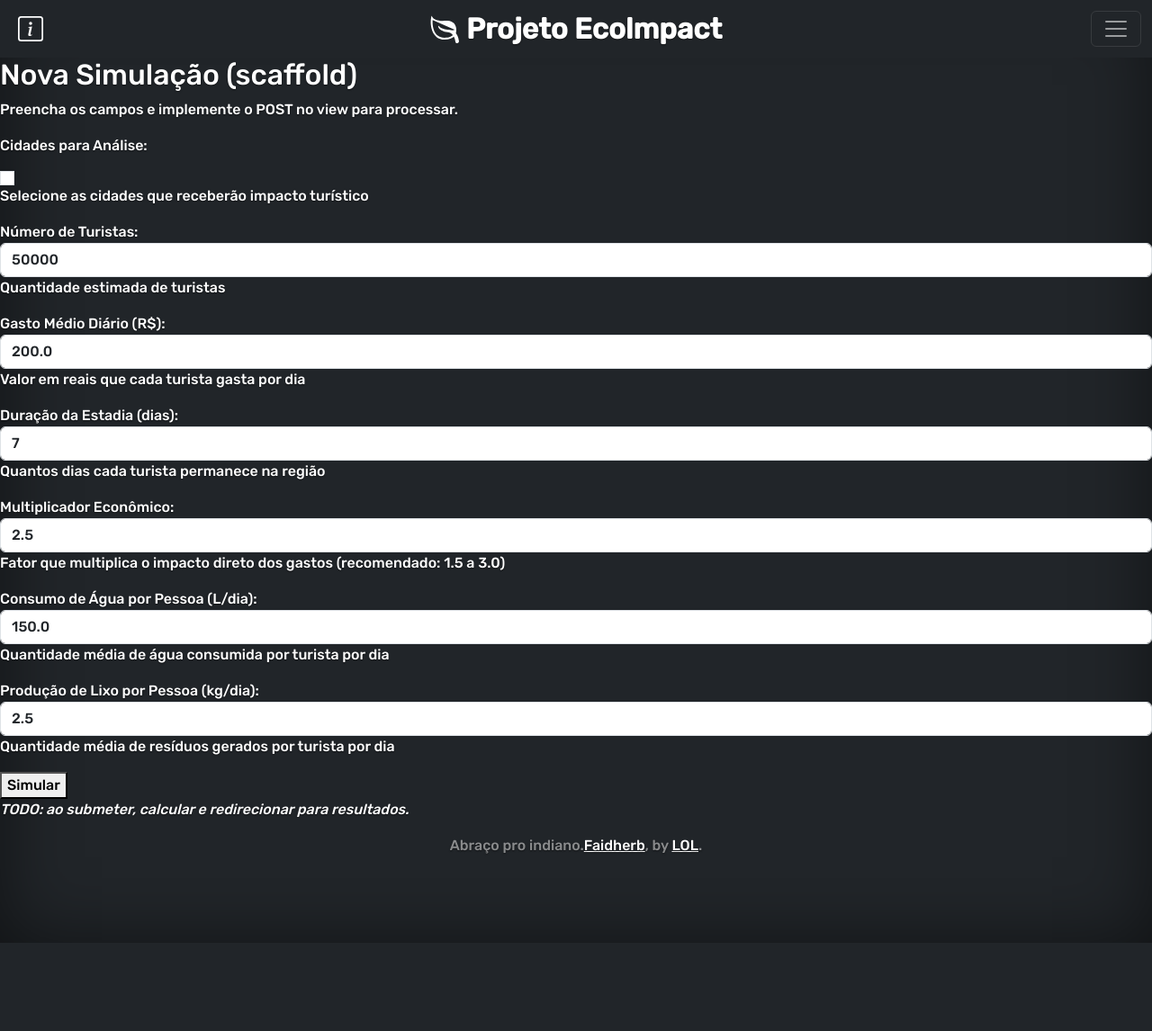
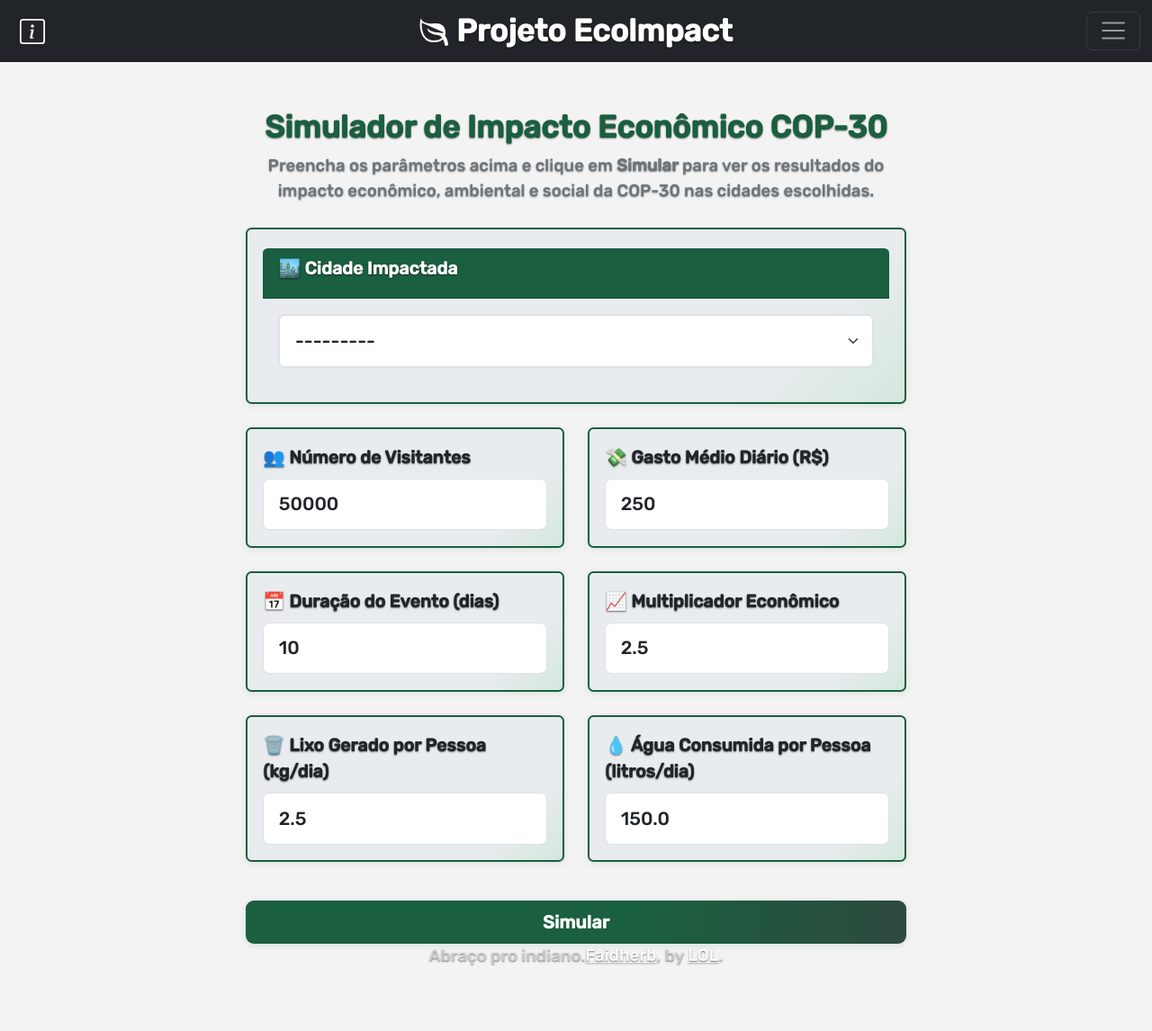
Before and after one commit to D-camara/EcoImpact, a Django app: template simulacao/templates/simulacao/form.html in a window 1280 px wide. Shown: the whole page at 90% size. Before the commit the page ends 1048 px from the top, so only its background shows below. Run offline with Django 5.2, Linux system fonts and the light colour scheme; the template is opened without the code that fills it: values that come from a table or form of the project are taken from there, others are empty.

Commit message:
feat: tela de parametros

```diff
--- a/ecoimpact/urls.py
+++ b/ecoimpact/urls.py
@@ -17,10 +17,13 @@ Including another URLconf
 
 from django.contrib import admin
 from django.urls import path, include
+
 from . import views
+from django.views.generic import TemplateView
 
 urlpatterns = [
     path('admin/', admin.site.urls),
+    path('simulador', TemplateView.as_view(template_name='simulador.html'), name='simulador_antigo'),
+    path('', include('simulacao.urls')),
     path('', views.home, name='home'),
-    path('', include('simulacao.urls')),
 ]
--- a/simulacao/forms.py
+++ b/simulacao/forms.py
@@ -30,86 +30,76 @@ class SimulacaoForm(forms.Form):
     """Formulário para simulação de impacto econômico da COP 30"""
 
     # Campo para seleção de cidades do banco de dados
-    cidades_selecionadas = forms.ModelMultipleChoiceField(
+    cidade_selecionada = forms.ModelChoiceField(
         queryset=Cidade.objects.all().order_by('nome'),
-        widget=CityCheckboxSelectMultiple(attrs={
-            'class': 'form-check-input'
+        widget=forms.Select(attrs={
+            'class': 'form-select h-12 text-base border-2 border-success/30',
         }),
-        label="Cidades para Análise",
-        help_text="Selecione as cidades que receberão impacto turístico",
+        label="Cidade Sede do Evento",
+        help_text="Escolha a cidade que sediará o evento COP-30",
         required=True
     )
 
-    numero_turistas = forms.IntegerField(
-        min_value=1,
+    numero_visitantes = forms.IntegerField(
         initial=50000,
-        label="Número de Turistas",
-        help_text="Quantidade estimada de turistas",
+        label="Número de Visitantes",
+        help_text="Quantidade estimada de visitantes",
         widget=forms.NumberInput(attrs={
-            'class': 'form-control',
-            'placeholder': 'Ex: 50000'
+            'class': 'form-control h-11',
+            'placeholder': '50000'
         })
     )
 
-    gasto_medio = forms.FloatField(
-        min_value=0.01,
-        initial=200.00,
+    gasto_medio_diario = forms.FloatField(
+        initial=250,
         label="Gasto Médio Diário (R$)",
-        help_text="Valor em reais que cada turista gasta por dia",
+        help_text="Valor médio gasto por pessoa/dia",
         widget=forms.NumberInput(attrs={
-            'class': 'form-control',
-            'placeholder': 'Ex: 200.00',
+            'class': 'form-control h-11',
+            'placeholder': '250',
             'step': '0.01'
         })
     )
 
-    duracao_estadia = forms.IntegerField(
-        min_value=1,
-        max_value=365,
-        initial=7,
-        label="Duração da Estadia (dias)",
-        help_text="Quantos dias cada turista permanece na região",
+    duracao_evento = forms.IntegerField(
+        initial=10,
+        label="Duração do Evento (dias)",
+        help_text="Número de dias do evento",
         widget=forms.NumberInput(attrs={
-            'class': 'form-control',
-            'placeholder': 'Ex: 7'
+            'class': 'form-control h-11',
+            'placeholder': '10'
         })
     )
 
     multiplicador = forms.FloatField(
-        min_value=0.1,
-        max_value=5.0,
         initial=2.5,
-        required=True,
         label="Multiplicador Econômico",
-        help_text="Fator que multiplica o impacto direto dos gastos (recomendado: 1.5 a 3.0)",
+        help_text="Fator multiplicador do impacto econômico (ex: 2.5)",
         widget=forms.NumberInput(attrs={
-            'class': 'form-control',
-            'placeholder': 'Ex: 2.5',
-            'step': '0.1'
+            'class': 'form-control h-11',
+            'placeholder': '2.5',
+            'step': '0.01'
         })
     )
 
-    # Novos parâmetros ambientais
-    consumo_agua_pessoa = forms.FloatField(
-        min_value=1.0,
-        initial=150.0,
-        label="Consumo de Água por Pessoa (L/dia)",
-        help_text="Quantidade média de água consumida por turista por dia",
+    lixo_gerado_por_pessoa = forms.FloatField(
+        initial=2.5,
+        label="Lixo Gerado por Pessoa (kg/dia)",
+        help_text="Quantidade média de lixo gerado por pessoa por dia",
         widget=forms.NumberInput(attrs={
-            'class': 'form-control',
-            'step': '1.0',
-            'placeholder': 'Ex: 150.0'
+            'class': 'form-control h-11',
+            'placeholder': '2.5',
+            'step': '0.01'
         })
     )
 
-    producao_lixo_pessoa = forms.FloatField(
-        min_value=0.1,
-        initial=2.5,
-        label="Produção de Lixo por Pessoa (kg/dia)",
-        help_text="Quantidade média de resíduos gerados por turista por dia",
+    agua_consumida_por_pessoa = forms.FloatField(
+        initial=150.0,
+        label="Água Consumida por Pessoa (litros/dia)",
+        help_text="Quantidade média de água consumida por pessoa por dia",
         widget=forms.NumberInput(attrs={
-            'class': 'form-control',
-            'step': '0.1',
-            'placeholder': 'Ex: 2.5'
+            'class': 'form-control h-11',
+            'placeholder': '150',
+            'step': '0.01'
         })
     )
--- a/simulacao/templates/simulacao/form.html
+++ b/simulacao/templates/simulacao/form.html
@@ -1,13 +1,149 @@
 {% extends 'base.html' %}
 
-{% block title %}Simulação - EcoImpact{% endblock %}
+{% block title %}Simulação de Impacto Econômico{% endblock %}
 {% block content %}
-<h2>Nova Simulação (scaffold)</h2>
-<p>Preencha os campos e implemente o POST no view para processar.</p>
-<form method="post">
-  {% csrf_token %}
-  {{ form.as_p }}
-  <button type="submit">Simular</button>
-  <p><em>TODO: ao submeter, calcular e redirecionar para resultados.</em></p>
-</form>
-{% endblock %}
+<style>
+  /* Animação fade-in para o formulário */
+  .fade-in {
+    opacity: 0;
+    transform: translateY(30px);
+    animation: fadeInUp 0.8s ease-out forwards;
+  }
+  @keyframes fadeInUp {
+    to {
+      opacity: 1;
+      transform: translateY(0);
+    }
+  }
+  html, body {
+    height: 100%;
+    min-height: 100vh;
+    background-color: #f3f3f3 !important;
+    font-size: 1.08rem;
+  }
+  .bg-simulacao {
+    min-height: 100vh;
+    background-color: #f3f3f3 !important;
+    display: flex;
+    align-items: center;
+    justify-content: center;
+  }
+  .card-parametro {
+    border: 2px solid #1a5f3f;
+    background: linear-gradient(135deg, #e9ecef 80%, #d4e7dd 100%);
+    box-shadow: 0 2px 8px rgba(26,95,63,0.10);
+    font-size: 1.05em;
+    padding: 1.2rem 1rem;
+  }
+  .card-cidade {
+    border: 2px solid #1a5f3f;
+    background: linear-gradient(135deg, #e9ecef 80%, #d4e7dd 100%);
+    box-shadow: 0 2px 8px rgba(26,95,63,0.10);
+    font-size: 1.05em;
+    padding: 1.2rem 1rem;
+  }
+  .btn-simulacao {
+    background: linear-gradient(90deg, #1a5f3f 60%, #2d4a3e 100%);
+    color: #fff;
+    font-weight: 600;
+    border: none;
+    box-shadow: 0 2px 8px rgba(26,95,63,0.12);
+    font-size: 1.08em;
+    padding: 0.6em 0;
+    border-radius: 0.45em;
+  }
+  .btn-simulacao:hover {
+    opacity: 0.92;
+    transform: scale(1.03);
+    box-shadow: 0 4px 16px rgba(26,95,63,0.14);
+  }
+  .form-control, .form-select {
+    font-size: 1.05em !important;
+    padding: 0.6em 0.8em !important;
+    min-height: 2.5em !important;
+    border-radius: 0.35em !important;
+  }
+</style>
+<div class="bg-simulacao">
+  <div class="container py-5">
+    <div class="row justify-content-center">
+  <div class="col-lg-8 fade-in">
+        <form method="post" novalidate>
+          {% csrf_token %}
+          <h2 class="fw-bold mb-2 text-center" style="color:#1a5f3f;">Simulador de Impacto Econômico COP-30</h2>
+          <p class="mb-4 text-center text-secondary">Preencha os parâmetros acima e clique em <strong>Simular</strong> para ver os resultados do impacto econômico, ambiental e social da COP-30 nas cidades escolhidas.</p>
+          <div class="mb-4">
+            <div class="card card-cidade">
+              <div class="card-header" style="background: #1a5f3f; color: #fff;">
+                <label class="form-label fw-bold">🏙️ Cidade Impactada</label>
+              </div>
+              <div class="card-body">
+                {{ form.cidade_selecionada }}
+                {% for error in form.cidade_selecionada.errors %}
+                  <div class="text-danger small">{{ error }}</div>
+                {% endfor %}
+              </div>
+            </div>
+          </div>
+          <div class="row mb-4">
+            <div class="col-md-6 mb-3 mb-md-0">
+              <div class="card card-parametro p-3">
+                <label class="form-label fw-bold">👥 {{ form.numero_visitantes.label }}</label>
+                {{ form.numero_visitantes }}
+                {% for error in form.numero_visitantes.errors %}
+                  <div class="text-danger small">{{ error }}</div>
+                {% endfor %}
+              </div>
+            </div>
+            <div class="col-md-6">
+              <div class="card card-parametro p-3">
+                <label class="form-label fw-bold">💸 {{ form.gasto_medio_diario.label }}</label>
+                {{ form.gasto_medio_diario }}
+                {% for error in form.gasto_medio_diario.errors %}
+                  <div class="text-danger small">{{ error }}</div>
+                {% endfor %}
+              </div>
+            </div>
+          </div>
+          <div class="row mb-4">
+            <div class="col-md-6 mb-3 mb-md-0">
+              <div class="card card-parametro p-3">
+                <label class="form-label fw-bold">📅 {{ form.duracao_evento.label }}</label>
+                {{ form.duracao_evento }}
+                {% for error in form.duracao_evento.errors %}
+                  <div class="text-danger small">{{ error }}</div>
+                {% endfor %}
+              </div>
+            </div>
+            <div class="col-md-6">
+              <div class="card card-parametro p-3">
+                <label class="form-label fw-bold">📈 {{ form.multiplicador.label }}</label>
+                {{ form.multiplicador }}
+                {% for error in form.multiplicador.errors %}
+                  <div class="text-danger small">{{ error }}</div>
+                {% endfor %}
+              </div>
+            </div>
+          </div>
+            <div class="row mb-4">
+              <div class="col-md-6 mb-3 mb-md-0">
+                <div class="card card-parametro p-3">
+                  <label class="form-label fw-bold">🗑️ {{ form.lixo_gerado_por_pessoa.label }}</label>
+                  {{ form.lixo_gerado_por_pessoa }}
+                  {% for error in form.lixo_gerado_por_pessoa.errors %}
+                    <div class="text-danger small">{{ error }}</div>
+                  {% endfor %}
+                </div>
+              </div>
+              <div class="col-md-6">
+                <div class="card card-parametro p-3">
+                  <label class="form-label fw-bold">💧 {{ form.agua_consumida_por_pessoa.label }}</label>
+                  {{ form.agua_consumida_por_pessoa }}
+                  {% for error in form.agua_consumida_por_pessoa.errors %}
+                    <div class="text-danger small">{{ error }}</div>
+                  {% endfor %}
+                </div>
+              </div>
+            </div>
+            <button type="submit" class="btn btn-simulacao w-100 py-2 mt-3">Simular</button>
+          {% endblock %}
--- a/simulacao/views.py
+++ b/simulacao/views.py
@@ -58,7 +58,7 @@ def simulacao_view(request: HttpRequest) -> HttpResponse:
         form = SimulacaoForm()
 
     # Mostrar formulário (GET ou POST com erro)
-    return render(request, 'simulador.html', {
+    return render(request, 'simulacao/form.html', {
         'form': form,
         'resultado': resultado
     })
--- a/templates/index.html
+++ b/templates/index.html
@@ -29,7 +29,8 @@
                     <h2 class="fw-bold display-3">Análise Socioeconômica: Explore os Potenciais Impactos das Mudanças</h2>
                     <p class="hero-desc">
                         Você pode simular o impacto socioeconômico que essas mudanças podem trazer para a cidade ao
-                        <a href="{% url 'simular' %}" class="btn-link-style">clicar aqui</a>.
+                        <a href="{% url 'simular' %}" class="btn btn-success btn-lg px-4 py-2 shadow">Acessar Simulador</a>.
+                        <a href="/simulador" class="btn btn-outline-secondary btn-lg px-4 py-2 ms-3">Simulador Antigo (teste)</a>
                     </p>
                 </div>
             </div>
```
